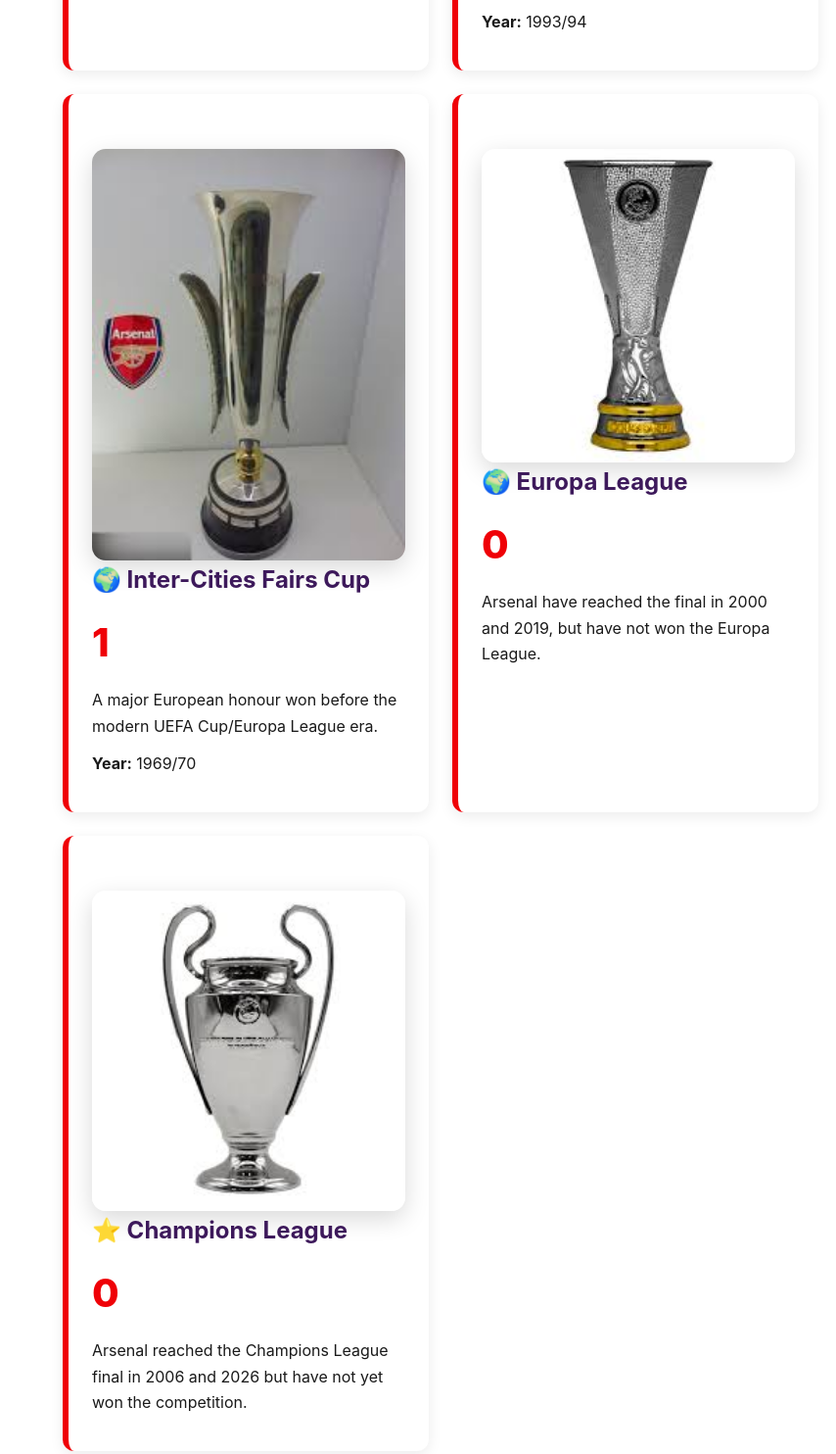
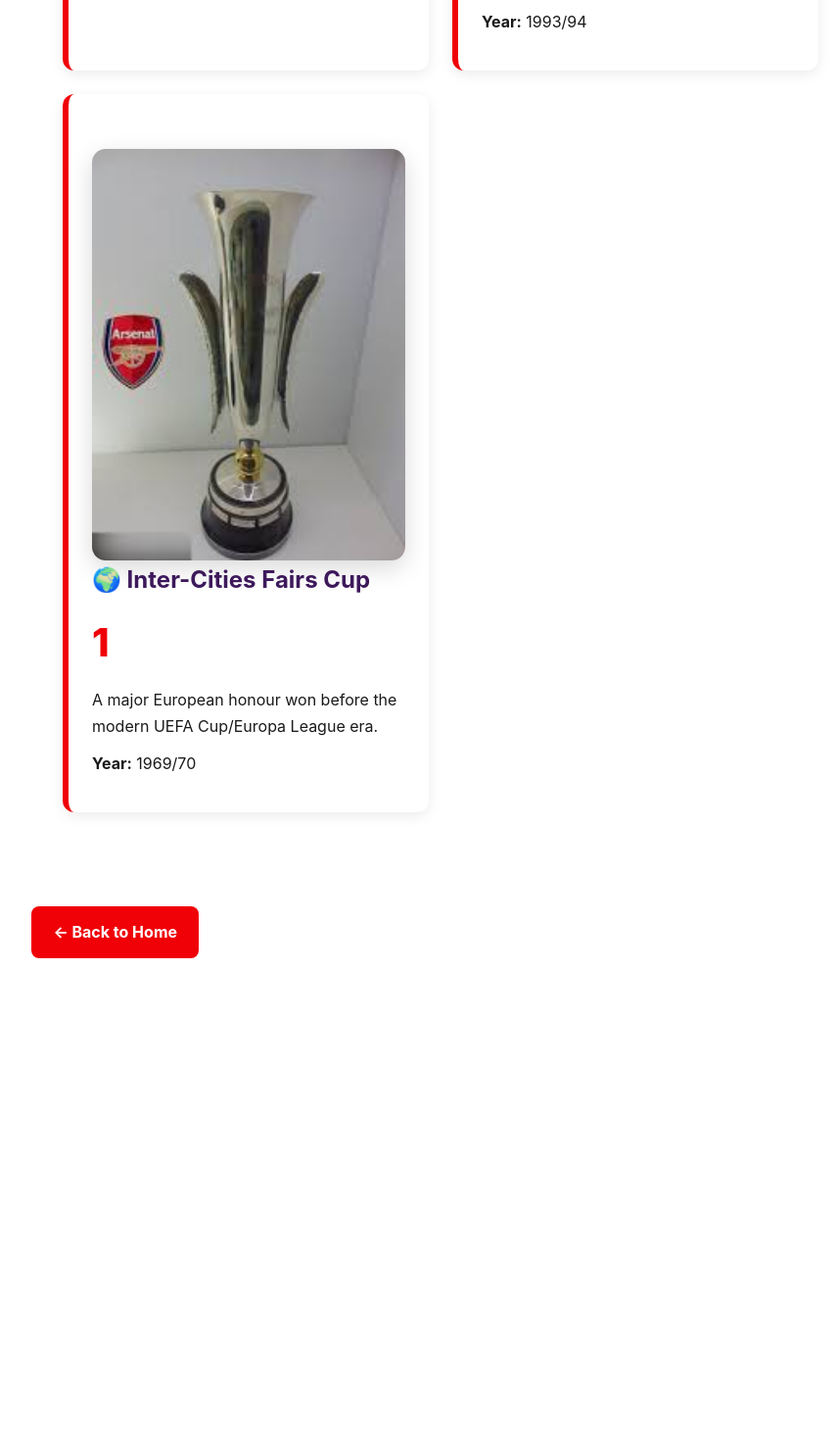
Before and after one commit to fikunrek-lab/FootballLab, a plain HTML site: page ArsenalHistory.html in a window 1280 px wide. Shown: the part 2966-4450 px from the top of the page at 98% size, without its empty margins (190-1044 px from the left). After the commit the page ends 3992 px from the top, so only its background shows below. Drawn offline with Linux system fonts and the light colour scheme.

Commit message:
Initial Football Lab website

```diff
--- a/ArsenalHistory.html
+++ b/ArsenalHistory.html
@@ -100,26 +100,6 @@
       <p><strong>Year:</strong> 1969/70</p>
     </div>
 
-    <div class="trophy-card">
-    <img
-    src="Images/Trophies/EuropaLeague.jpeg"
-    alt="Europa League Trophy"
-    class="trophy-image">
-      <h2>🌍 Europa League</h2>
-      <p class="trophy-count">0</p>
-      <p>Arsenal have reached the final in 2000 and 2019, but have not won the Europa League.</p>
-    </div>
-
-    <div class="trophy-card">
-    <img
-    src="Images/Trophies/UclTrophy.jpeg"
-    alt="Champions League Trophy"
-    class="trophy-image">
-      <h2>⭐ Champions League</h2>
-      <p class="trophy-count">0</p>
-      <p>Arsenal reached the Champions League final in 2006 and 2026 but have not yet won the competition.</p>
-    </div>
-
   </section>
 
   <a class="back-button" href="index.html">← Back to Home</a>
```
